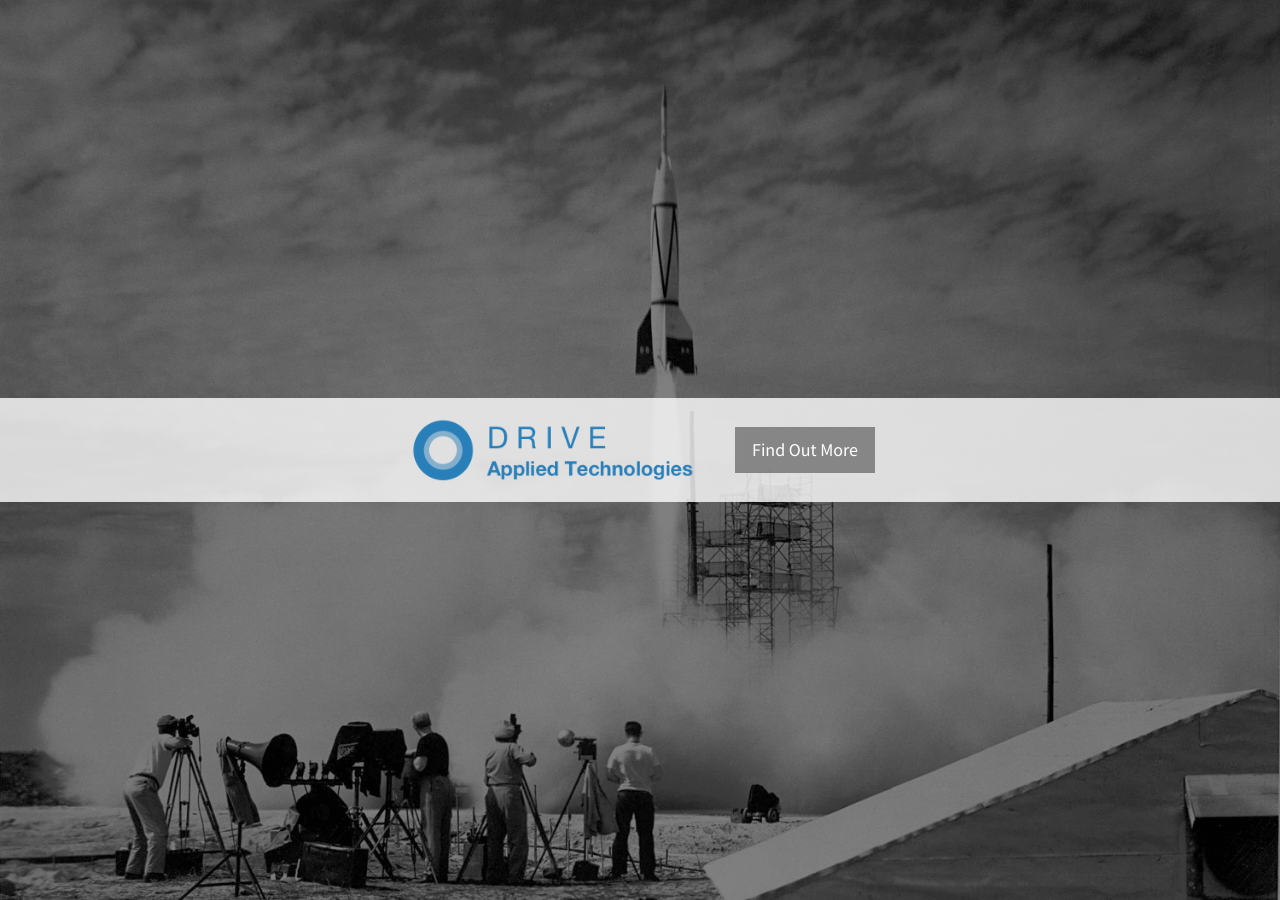
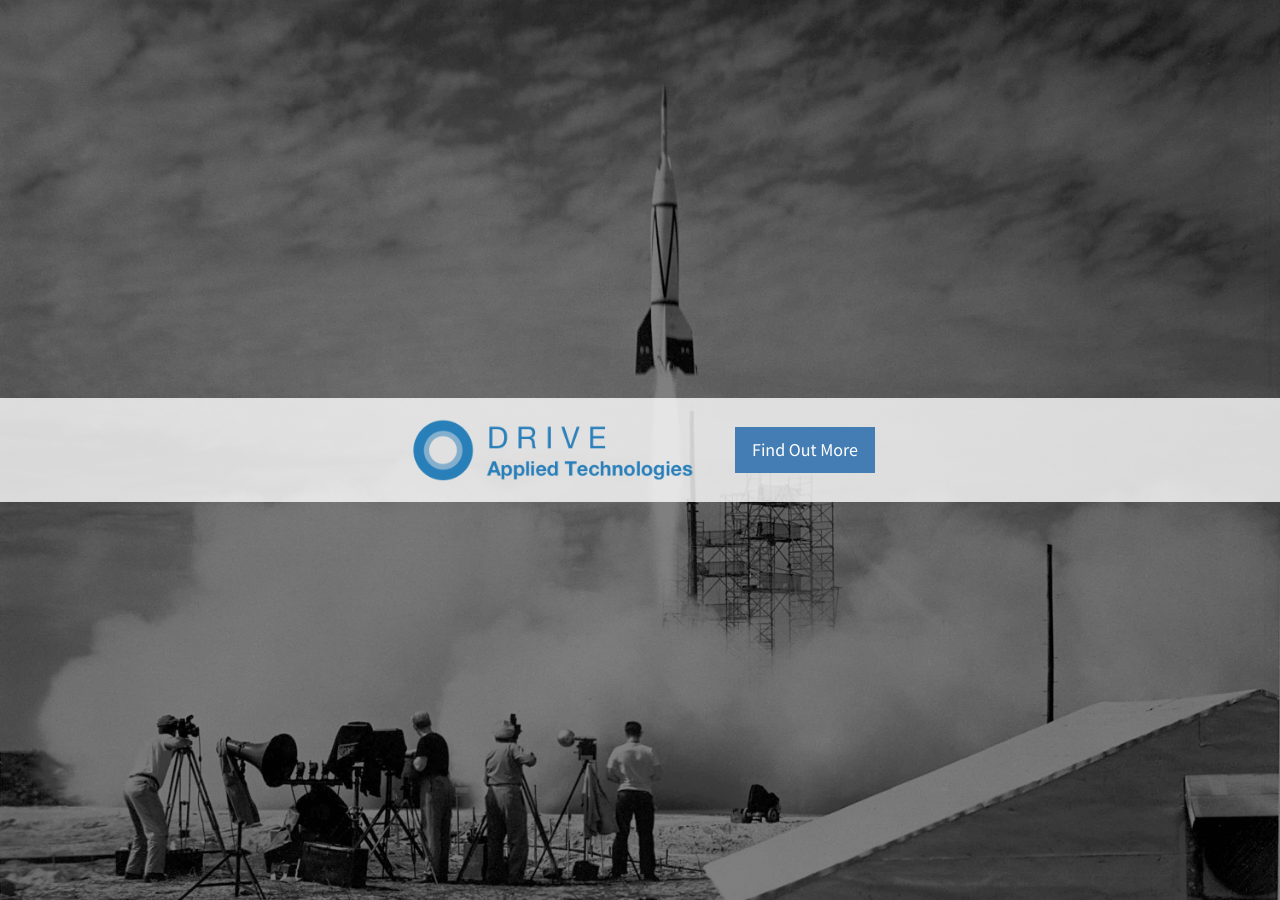
Before and after one commit to roxberry/driveApplied, a Jekyll site: the page built from index.md, in a window 1280 px wide. Built offline with Jekyll 4.4.1, drawn with Linux system fonts in a browser that asks for light colours.

Commit message:
tweaked the button

```diff
--- a/css/main.css
+++ b/css/main.css
@@ -35,13 +35,13 @@ header h2 {
 .btn-dark {
   border-radius: 0;
   color: #fff;
-  background-color: rgba(0, 0, 0, 0.4); }
+  background-color: #437db4; }
 
 .btn-dark:hover,
 .btn-dark:focus,
 .btn-dark:active {
   color: #fff;
-  background-color: rgba(0, 0, 0, 0.7); }
+  background-color: rgba(67, 125, 180, 0.8); }
 
 .btn-light {
   border-radius: 0;
--- a/css/main.scss
+++ b/css/main.scss
@@ -44,14 +44,14 @@ header h2 {
 .btn-dark {
   border-radius: 0;
   color: #fff;
-  background-color: rgba(0,0,0,0.4);
+  background-color: rgba(67,125,180,1);
 }
 
 .btn-dark:hover,
 .btn-dark:focus,
 .btn-dark:active {
   color: #fff;
-  background-color: rgba(0,0,0,0.7);
+  background-color: rgba(67,125,180, .8);
 }
 
 .btn-light {
```
Also changed, not shown: 5 other files.
